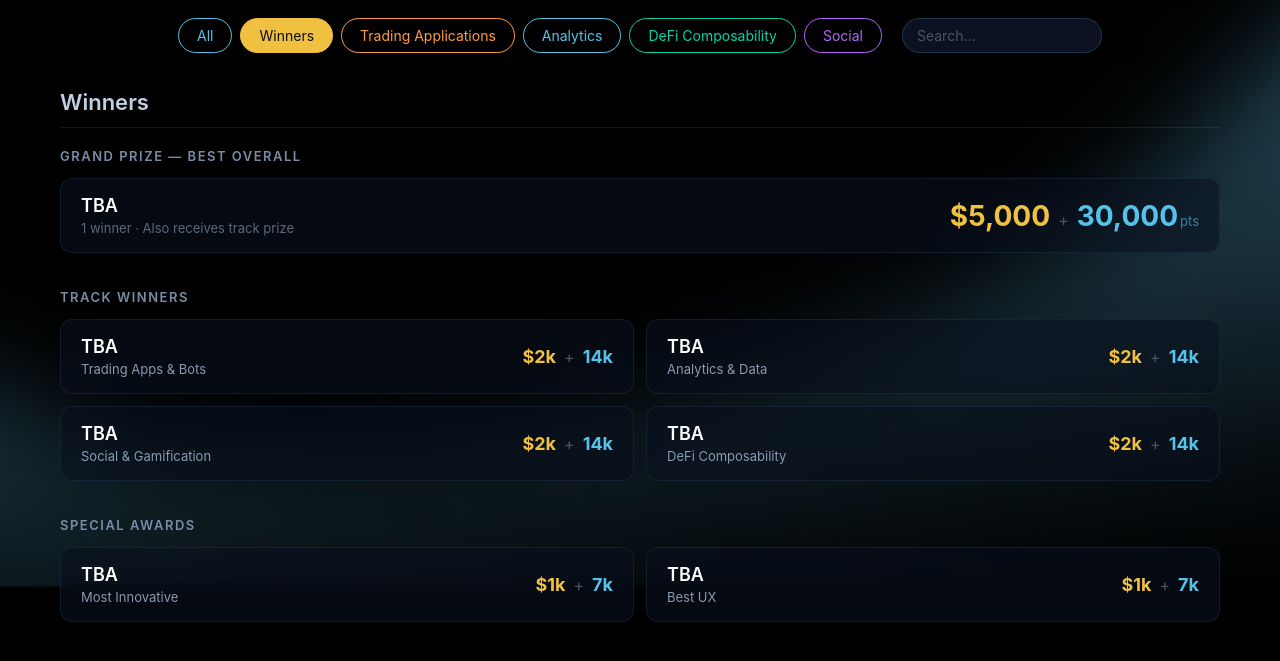
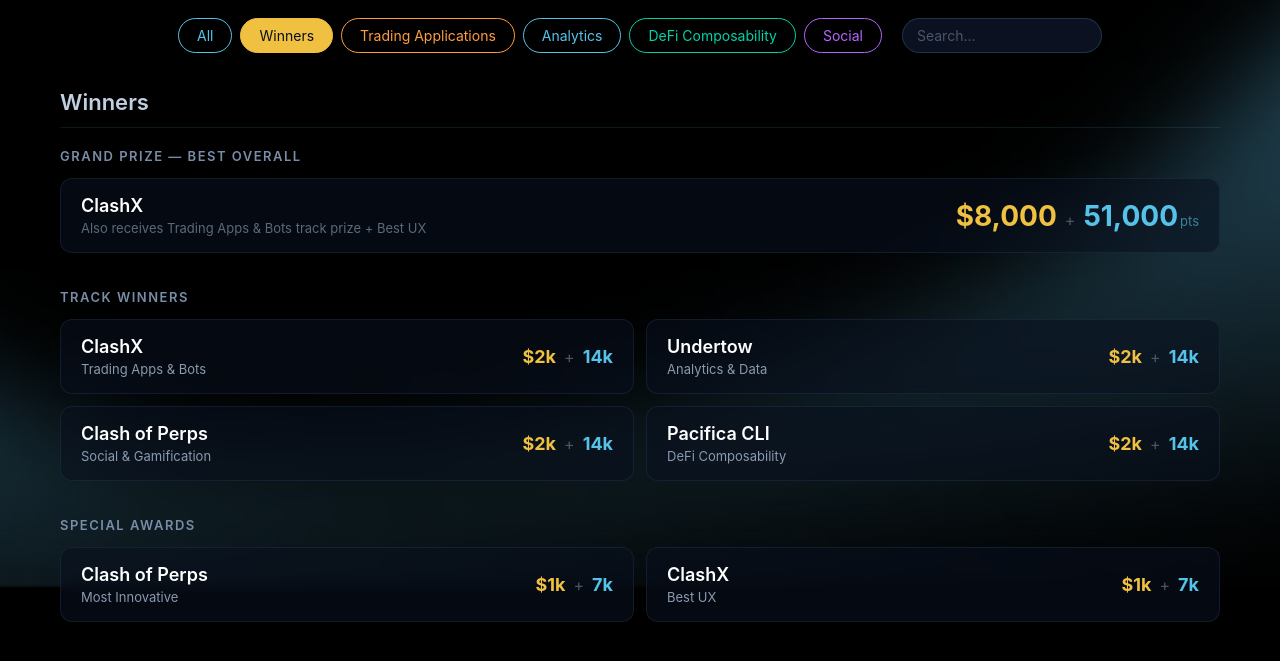
Before and after one commit to GregPacifica/Pacifica-Hackathon-Winners, a plain HTML site: page index.html in a window 1280 px wide. Both pictures are taken after a click on the button "Winners". Shown: the part 213-874 px from the top of the page. Drawn offline with Linux system fonts and the light colour scheme.

Commit message:
Add hackathon winners to the winners section
Made-with: Cursor

```diff
--- a/index.html
+++ b/index.html
@@ -380,13 +380,13 @@
         <h3 class="prize-label">Grand Prize &mdash; Best Overall</h3>
         <div class="prize-row grand-prize-row">
           <div class="prize-row-left">
-            <span class="prize-row-name">TBA</span>
-            <span class="prize-row-sub">1 winner &middot; Also receives track prize</span>
+            <span class="prize-row-name">ClashX</span>
+            <span class="prize-row-sub">Also receives Trading Apps &amp; Bots track prize + Best UX</span>
           </div>
           <div class="prize-row-right">
-            <span class="prize-cash">$5,000</span>
+            <span class="prize-cash">$8,000</span>
             <span class="prize-sep">+</span>
-            <span class="prize-pts">30,000<small>pts</small></span>
+            <span class="prize-pts">51,000<small>pts</small></span>
           </div>
         </div>
       </div>
@@ -396,7 +396,7 @@
         <div class="prize-grid-2">
           <div class="prize-row">
             <div class="prize-row-left">
-              <span class="prize-row-name">TBA</span>
+              <span class="prize-row-name">ClashX</span>
               <span class="prize-row-sub badge-trading-text">Trading Apps &amp; Bots</span>
             </div>
             <div class="prize-row-right">
@@ -407,7 +407,7 @@
           </div>
           <div class="prize-row">
             <div class="prize-row-left">
-              <span class="prize-row-name">TBA</span>
+              <span class="prize-row-name">Undertow</span>
               <span class="prize-row-sub badge-analytics-text">Analytics &amp; Data</span>
             </div>
             <div class="prize-row-right">
@@ -418,7 +418,7 @@
           </div>
           <div class="prize-row">
             <div class="prize-row-left">
-              <span class="prize-row-name">TBA</span>
+              <span class="prize-row-name">Clash of Perps</span>
               <span class="prize-row-sub badge-social-text">Social &amp; Gamification</span>
             </div>
             <div class="prize-row-right">
@@ -429,7 +429,7 @@
           </div>
           <div class="prize-row">
             <div class="prize-row-left">
-              <span class="prize-row-name">TBA</span>
+              <span class="prize-row-name">Pacifica CLI</span>
               <span class="prize-row-sub badge-defi-text">DeFi Composability</span>
             </div>
             <div class="prize-row-right">
@@ -446,7 +446,7 @@
         <div class="prize-grid-2">
           <div class="prize-row">
             <div class="prize-row-left">
-              <span class="prize-row-name">TBA</span>
+              <span class="prize-row-name">Clash of Perps</span>
               <span class="prize-row-sub special-text">Most Innovative</span>
             </div>
             <div class="prize-row-right">
@@ -457,7 +457,7 @@
           </div>
           <div class="prize-row">
             <div class="prize-row-left">
-              <span class="prize-row-name">TBA</span>
+              <span class="prize-row-name">ClashX</span>
               <span class="prize-row-sub special-text">Best UX</span>
             </div>
             <div class="prize-row-right">
```
